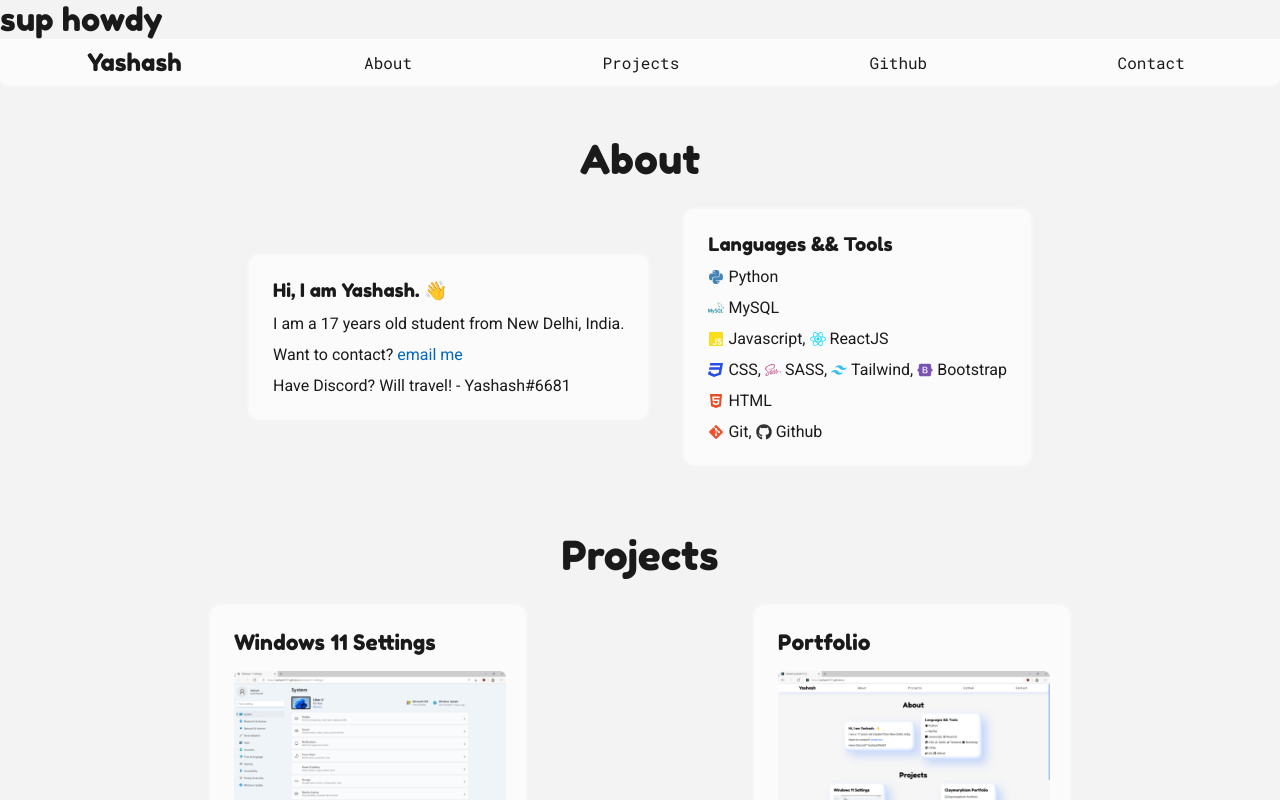
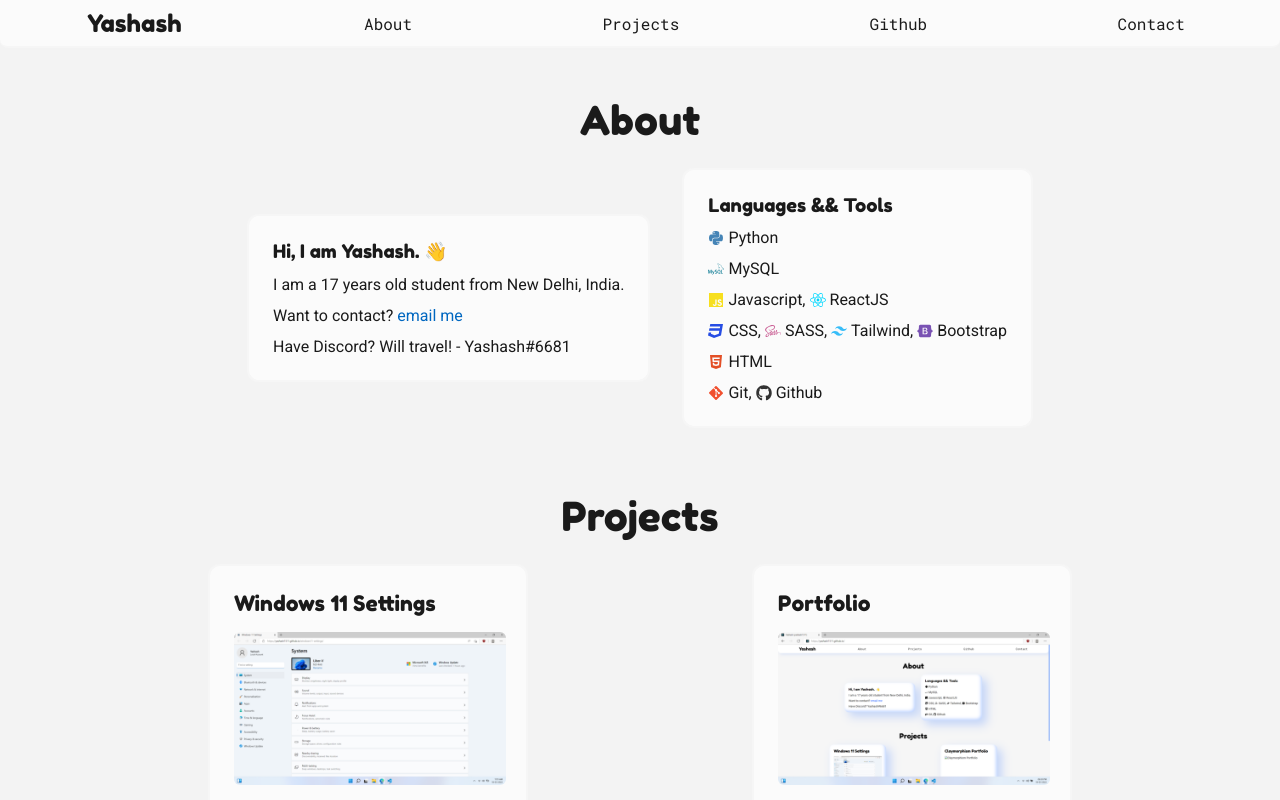
Before and after one commit to yashash-pugalia/portfolio, a React (Create React App) app: page / in a window 1280 px wide. Shown: the top 800 px of the page. Built offline with nearby package versions, Linux system fonts and the light colour scheme.

Commit message:
Update App.js

```diff
--- a/src/App.js
+++ b/src/App.js
@@ -19,7 +19,6 @@ import "./style.scss";
 export default function App() {
   return (
     <>
-    <h1>sup howdy</h1>
       <nav>
         <h1>Yashash</h1>
         <a href="#about">About</a>
```
